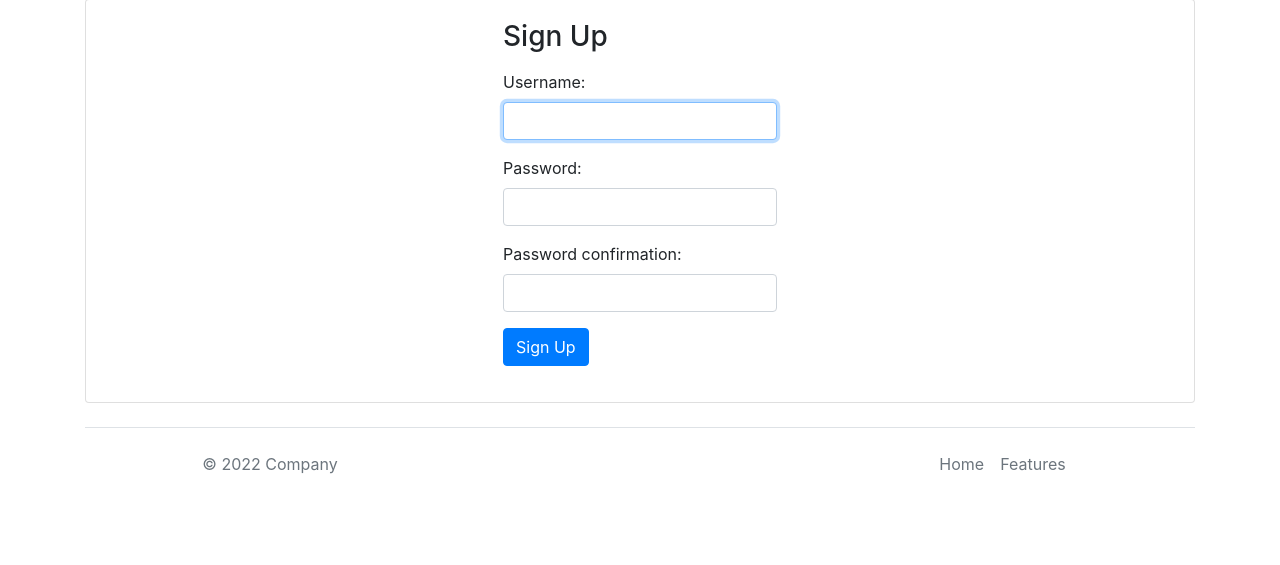
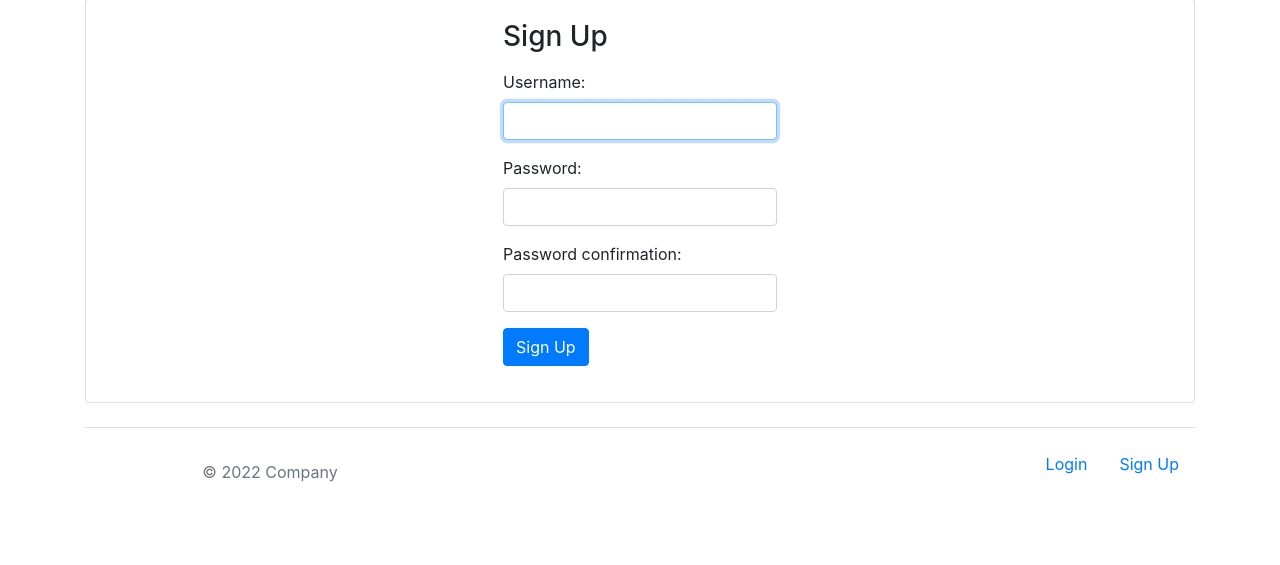
Before and after one commit to Vidito/django-poemreview, a Django app: page /accounts/signupaccount/ in a window 1280 px wide. Shown: the part 57-622 px from the top of the page. Run offline with Django 4.2, Linux system fonts and the light colour scheme; some libraries are stand-ins or nearby versions.

Commit message:
added login/signup to the footer

```diff
--- a/poemsproject/settings.py
+++ b/poemsproject/settings.py
@@ -118,7 +118,7 @@ MEDIA_ROOT = BASE_DIR / 'media'
 
 
 
-
+SECURE_SSL_REDIRECT = False
 
 # Default primary key field type
 # https://docs.djangoproject.com/en/4.2/ref/settings/#default-auto-field
--- a/templates/base.html
+++ b/templates/base.html
@@ -42,9 +42,13 @@
       <footer class="d-flex flex-wrap justify-content-between align-items-center py-3 my-4 border-top text-center">
         <p class="col-md-4 m-0 text-muted  text-center">&copy; 2022 Company</p>
 
-        <ul class="nav col-md-4 justify-content-center m-0">
-          <li class="nav-item"><a href="#" class="nav-link px-2 text-muted">Home</a></li>
-          <li class="nav-item"><a href="#" class="nav-link px-2 text-muted">Features</a></li>
+        <ul class="d-flex flex-wraptext-center">
+          {% if user.is_authenticated %}
+          <a class="nav-link" href="{% url 'logoutaccount' %}"">Logout ({{ user.username }})</a>
+          {% else %}
+          <a class="nav-link" href="{% url 'loginaccount' %}">Login</a>
+          <a class="nav-link" href="{% url 'signupaccount' %}">Sign Up</a>
+          {% endif %}
         </ul>
       </footer>
     </div>
```
